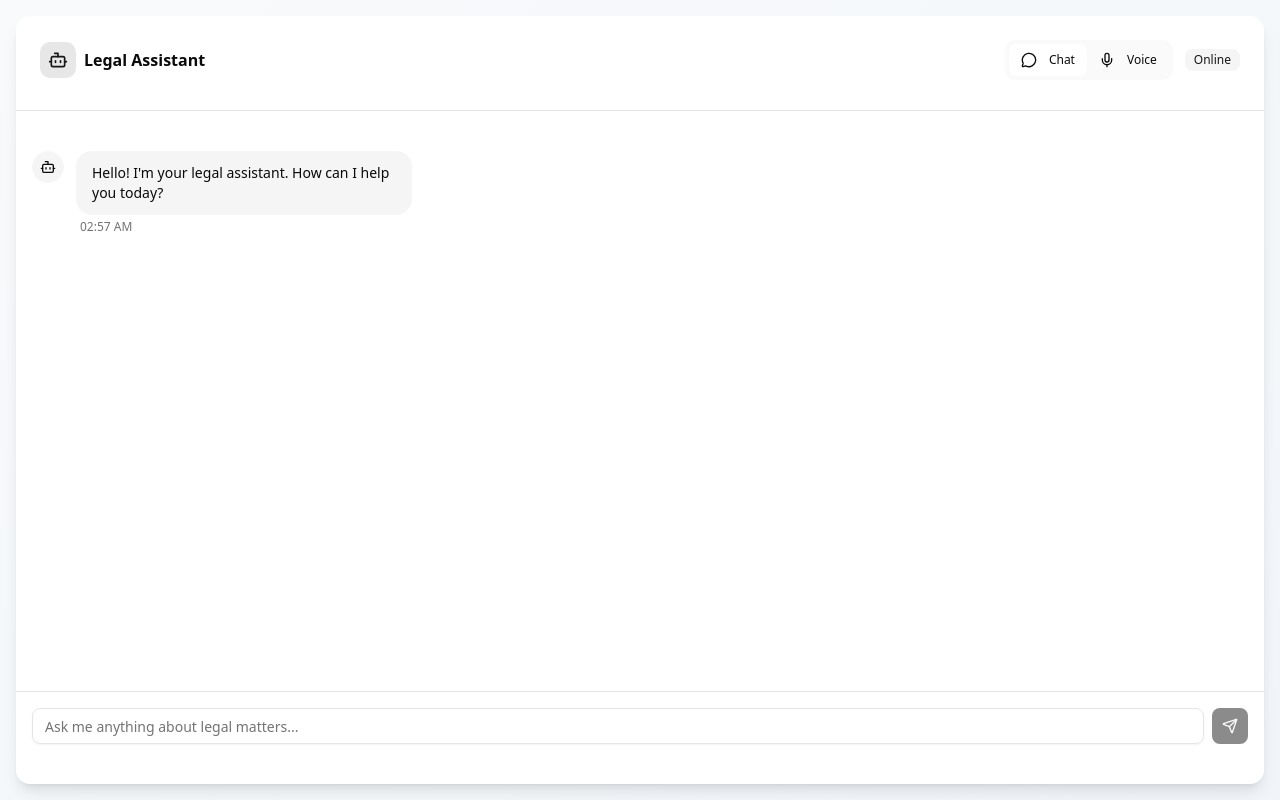
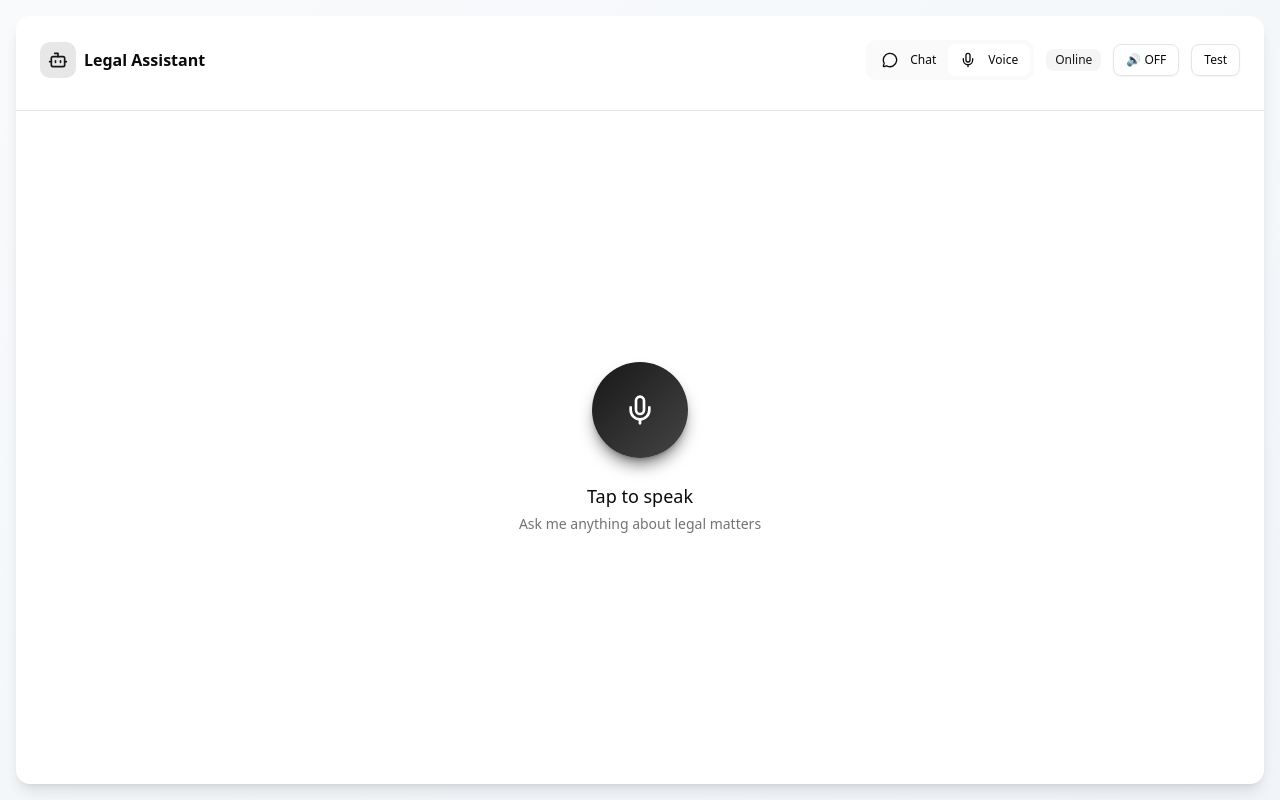
Before and after one commit to jadhavharshh/LegalLawFirmAgent, a Next.js app in the folder apps/web/: page / in a window 1280 px wide. Both pictures are taken after a click on the button "Voice". Built offline with nearby package versions, Linux system fonts and the light colour scheme.

Commit message:
feat: Enhance voice interaction with speech synthesis and toggle functionality

```diff
--- a/apps/web/app/page.tsx
+++ b/apps/web/app/page.tsx
@@ -25,10 +25,11 @@ interface Message {
   timestamp: Date;
 }
 
-const VoiceOrb = ({ isListening, isSpeaking, onClick, speechSupported }: {
+const VoiceOrb = ({ isListening, isSpeaking, onClick, onStop, speechSupported }: {
   isListening: boolean;
   isSpeaking: boolean;
   onClick: () => void;
+  onStop?: () => void;
   speechSupported: boolean;
 }) => {
   return (
@@ -37,7 +38,7 @@ const VoiceOrb = ({ isListening, isSpeaking, onClick, speechSupported }: {
         className={`relative cursor-pointer transition-all duration-300 ${
           isListening ? 'scale-110' : isSpeaking ? 'scale-105' : 'hover:scale-105'
         }`}
-        onClick={onClick}
+        onClick={isSpeaking && onStop ? onStop : onClick}
       >
         {/* Outer pulse rings */}
         {isListening && (
@@ -92,7 +93,7 @@ const VoiceOrb = ({ isListening, isSpeaking, onClick, speechSupported }: {
             : isListening
             ? 'Click again to stop'
             : isSpeaking
-            ? 'Processing your request'
+            ? 'Click to stop speaking'
             : 'Ask me anything about legal matters'}
         </p>
       </div>
@@ -112,10 +113,13 @@ export default function ChatPage() {
   const [inputValue, setInputValue] = useState("");
   const [isLoading, setIsLoading] = useState(false);
   const [isVoiceMode, setIsVoiceMode] = useState(false);
+  const [speechEnabled, setSpeechEnabled] = useState(false); // Simple speech toggle
   const [isListening, setIsListening] = useState(false);
   const [isSpeaking, setIsSpeaking] = useState(false);
   const [recognition, setRecognition] = useState<SpeechRecognition | null>(null);
   const [speechSupported, setSpeechSupported] = useState(false);
+  const [availableVoices, setAvailableVoices] = useState<SpeechSynthesisVoice[]>([]);
+  const [selectedVoice, setSelectedVoice] = useState<SpeechSynthesisVoice | null>(null);
   const scrollAreaRef = useRef<HTMLDivElement>(null);
 
   const scrollToBottom = () => {
@@ -132,7 +136,7 @@ export default function ChatPage() {
   }, [messages]);
 
   useEffect(() => {
-    // Initialize speech recognition
+    // Initialize speech recognition and synthesis
     if (typeof window !== 'undefined') {
       const SpeechRecognition = window.SpeechRecognition || window.webkitSpeechRecognition;
       if (SpeechRecognition) {
@@ -166,6 +170,62 @@ export default function ChatPage() {
         console.warn('Speech recognition not supported in this browser');
         setSpeechSupported(false);
       }
+
+      // Initialize speech synthesis voices
+      const loadVoices = () => {
+        const voices = window.speechSynthesis.getVoices();
+        setAvailableVoices(voices);
+
+        // Check for previously stored voice preference
+        let bestVoice = null;
+        try {
+          const storedVoiceName = localStorage.getItem('preferredVoice');
+          if (storedVoiceName) {
+            bestVoice = voices.find(voice => voice.name === storedVoiceName);
+          }
+        } catch (error) {
+          console.warn('Could not retrieve voice preference:', error);
+        }
+
+        // If no stored preference or stored voice not found, select the best available voice
+        if (!bestVoice) {
+          const preferredVoices = voices.filter(voice =>
+            voice.lang.startsWith('en') && (
+              voice.name.toLowerCase().includes('neural') ||
+              voice.name.toLowerCase().includes('enhanced') ||
+              voice.name.toLowerCase().includes('premium') ||
+              voice.name.toLowerCase().includes('natural') ||
+              voice.name.toLowerCase().includes('samantha') ||
+              voice.name.toLowerCase().includes('alex') ||
+              voice.name.toLowerCase().includes('karen') ||
+              voice.name.toLowerCase().includes('daniel') ||
+              voice.name.toLowerCase().includes('sara') ||
+              voice.name.toLowerCase().includes('google')
+            )
+          );
+
+          const englishVoices = voices.filter(voice => voice.lang.startsWith('en'));
+          bestVoice = preferredVoices[0] || englishVoices[0] || voices[0];
+        }
+
+        if (bestVoice) {
+          setSelectedVoice(bestVoice);
+          console.log(`🎤 Selected voice: ${bestVoice.name} (${bestVoice.lang})`);
+
+          // Store the preferred voice in localStorage for consistency
+          try {
+            localStorage.setItem('preferredVoice', bestVoice.name);
+          } catch (error) {
+            console.warn('Could not save voice preference:', error);
+          }
+        }
+      };
+
+      // Load voices immediately if available
+      loadVoices();
+
+      // Also load voices when they become available (some browsers need this)
+      window.speechSynthesis.onvoiceschanged = loadVoices;
     }
   }, []);
 
@@ -201,25 +261,97 @@ export default function ChatPage() {
   };
 
   const speakText = (text: string) => {
-    if ('speechSynthesis' in window) {
+    console.log('🎤 speakText called with:', text.substring(0, 50) + '...');
+    console.log('🎤 Speech synthesis available:', 'speechSynthesis' in window);
+    console.log('🎤 Selected voice:', selectedVoice?.name);
+
+    if ('speechSynthesis' in window && text.trim()) {
       // Cancel any ongoing speech
       window.speechSynthesis.cancel();
 
-      const utterance = new SpeechSynthesisUtterance(text);
-      utterance.rate = 0.9;
-      utterance.pitch = 1;
-      utterance.volume = 1;
+      // Clean and prepare the text for better speech
+      const cleanedText = text
+        .replace(/\*\*(.*?)\*\*/g, '$1') // Remove bold markdown
+        .replace(/\*(.*?)\*/g, '$1') // Remove italic markdown
+        .replace(/`(.*?)`/g, '$1') // Remove code markdown
+        .replace(/#{1,6}\s+/g, '') // Remove markdown headers
+        .replace(/\n{2,}/g, '. ') // Replace multiple newlines with period
+        .replace(/\n/g, ' ') // Replace single newlines with space
+        .replace(/\s{2,}/g, ' ') // Replace multiple spaces with single space
+        .trim();
 
-      utterance.onstart = () => setIsSpeaking(true);
-      utterance.onend = () => setIsSpeaking(false);
-      utterance.onerror = () => setIsSpeaking(false);
+      if (!cleanedText) return;
 
+      const utterance = new SpeechSynthesisUtterance(cleanedText);
+
+      // Use the pre-selected voice or fallback
+      if (selectedVoice) {
+        utterance.voice = selectedVoice;
+      }
+
+      // Enhanced voice settings for professional, warm tone
+      utterance.rate = 0.82; // Optimal rate for comprehension
+      utterance.pitch = selectedVoice?.name.toLowerCase().includes('male') ? 0.8 : 0.95; // Adjust pitch based on voice
+      utterance.volume = 0.85; // Comfortable volume level
+
+      utterance.onstart = () => {
+        setIsSpeaking(true);
+        console.log(`🎤 Speaking with voice: ${selectedVoice?.name || 'System Default'}`);
+      };
+
+      utterance.onend = () => {
+        setIsSpeaking(false);
+        console.log('🎤 Speech completed');
+      };
+
+      utterance.onerror = (event) => {
+        setIsSpeaking(false);
+        console.error('🎤 Speech synthesis error:', event.error);
+
+        // Try again with default voice if there's an error
+        if (selectedVoice && event.error === 'voice-unavailable') {
+          setTimeout(() => {
+            const fallbackUtterance = new SpeechSynthesisUtterance(cleanedText);
+            fallbackUtterance.rate = 0.82;
+            fallbackUtterance.pitch = 0.9;
+            fallbackUtterance.volume = 0.85;
+            fallbackUtterance.onstart = () => setIsSpeaking(true);
+            fallbackUtterance.onend = () => setIsSpeaking(false);
+            fallbackUtterance.onerror = () => setIsSpeaking(false);
+            window.speechSynthesis.speak(fallbackUtterance);
+          }, 100);
+        }
+      };
+
+      utterance.onpause = () => {
+        console.log('🎤 Speech paused');
+      };
+
+      utterance.onresume = () => {
+        console.log('🎤 Speech resumed');
+      };
+
+      // Handle boundary events for natural pacing
+      utterance.onboundary = (event) => {
+        if (event.name === 'sentence') {
+          // Log progress for debugging
+          console.log(`🎤 Sentence boundary at character ${event.charIndex}`);
+        }
+      };
+
+      // Start speaking
+      console.log('🎤 About to call speechSynthesis.speak()');
       window.speechSynthesis.speak(utterance);
+      console.log('🎤 speechSynthesis.speak() called');
+    } else {
+      console.warn('🎤 Speech synthesis not available or empty text provided');
     }
   };
 
   const handleSendMessage = async () => {
     if (!inputValue.trim()) return;
+
+    console.log('🎤 Starting handleSendMessage. isVoiceMode:', isVoiceMode);
 
     const userMessage: Message = {
       id: Date.now().toString(),
@@ -242,6 +374,15 @@ export default function ChatPage() {
         timestamp: new Date(),
       };
       setMessages(prev => [...prev, botMessage]);
+
+      // ALWAYS speak if speech is enabled - no matter what mode
+      console.log('🎤 Speech enabled state:', speechEnabled, 'isVoiceMode:', isVoiceMode);
+      if (speechEnabled) {
+        console.log('🎤 SPEECH IS ENABLED - SPEAKING RESPONSE:', response.substring(0, 100) + '...');
+        speakText(response);
+      } else {
+        console.log('🎤 Speech is disabled, not speaking');
+      }
     } catch (error) {
       console.error('Error:', error);
     } finally {
@@ -249,7 +390,7 @@ export default function ChatPage() {
     }
   };
 
-  const handleKeyPress = (e: React.KeyboardEvent) => {
+  const handleKeyDown = (e: React.KeyboardEvent) => {
     if (e.key === "Enter" && !e.shiftKey) {
       e.preventDefault();
       handleSendMessage();
@@ -257,16 +398,54 @@ export default function ChatPage() {
   };
 
   const toggleVoiceMode = () => {
+    console.log('🎤 Toggling voice mode. Current state:', isVoiceMode, '-> New state:', !isVoiceMode);
     setIsVoiceMode(!isVoiceMode);
     if (isListening) {
       setIsListening(false);
     }
   };
 
+  const stopSpeaking = () => {
+    if ('speechSynthesis' in window) {
+      window.speechSynthesis.cancel();
+      setIsSpeaking(false);
+      console.log('🎤 Speech stopped by user');
+    }
+  };
+
+  // Add a test function to debug speech
+  const testSpeech = () => {
+    console.log('🎤 Testing speech synthesis...');
+
+    // Try a simple direct test first
+    if ('speechSynthesis' in window) {
+      const utterance = new SpeechSynthesisUtterance("Testing direct speech");
+      utterance.volume = 1.0;
+      utterance.rate = 1.0;
+      utterance.pitch = 1.0;
+
+      utterance.onstart = () => console.log('🎤 Direct test started');
+      utterance.onend = () => console.log('🎤 Direct test ended');
+      utterance.onerror = (e) => console.error('🎤 Direct test error:', e.error);
+
+      window.speechSynthesis.speak(utterance);
+    }
+
+    // Also test our enhanced function
+    setTimeout(() => {
+      speakText("This is a test of the speech synthesis system. Can you hear me?");
+    }, 2000);
+  };
+
   const startListening = () => {
     if (!recognition || !speechSupported) {
       console.warn('Speech recognition not supported');
       return;
+    }
+
+    // Stop any ongoing speech first
+    if (isSpeaking) {
+      stopSpeaking();
     }
 
     if (isListening) {
@@ -302,9 +481,13 @@ export default function ChatPage() {
       };
       setMessages(prev => [...prev, botMessage]);
 
-      // Speak the response in voice mode
-      if (isVoiceMode) {
+      // ALWAYS speak if speech is enabled - no matter what mode
+      console.log('🎤 Speech enabled state (voice input):', speechEnabled, 'isVoiceMode:', isVoiceMode);
+      if (speechEnabled) {
+        console.log('🎤 SPEECH IS ENABLED - SPEAKING RESPONSE (voice input):', response.substring(0, 100) + '...');
         speakText(response);
+      } else {
+        console.log('🎤 Speech is disabled, not speaking (voice input)');
       }
     } catch (error) {
       console.error('Error processing voice input:', error);
@@ -328,7 +511,7 @@ export default function ChatPage() {
               <div className="flex items-center bg-secondary/50 rounded-lg p-1">
                 <Toggle
                   pressed={!isVoiceMode}
-                  onPressedChange={() => !isVoiceMode && toggleVoiceMode()}
+                  onPressedChange={() => isVoiceMode && toggleVoiceMode()}
                   className="data-[state=on]:bg-background data-[state=on]:text-foreground h-8 px-3"
                 >
                   <MessageCircle className="h-4 w-4 mr-1" />
@@ -336,7 +519,7 @@ export default function ChatPage() {
                 </Toggle>
                 <Toggle
                   pressed={isVoiceMode}
-                  onPressedChange={() => isVoiceMode && toggleVoiceMode()}
+                  onPressedChange={() => !isVoiceMode && toggleVoiceMode()}
                   className="data-[state=on]:bg-background data-[state=on]:text-foreground h-8 px-3"
                 >
                   <Mic className="h-4 w-4 mr-1" />
@@ -346,6 +529,27 @@ export default function ChatPage() {
               <Badge variant="secondary">
                 Online
               </Badge>
+              {/* Simple Speech Toggle */}
+              <Button
+                onClick={() => {
+                  setSpeechEnabled(!speechEnabled);
+                  console.log('🎤 Speech toggle clicked. New state:', !speechEnabled);
+                }}
+                variant={speechEnabled ? "default" : "outline"}
+                size="sm"
+                className="text-xs"
+              >
+                🔊 {speechEnabled ? 'ON' : 'OFF'}
+              </Button>
+              {/* Debug button */}
+              <Button
+                onClick={testSpeech}
+                variant="outline"
+                size="sm"
+                className="text-xs"
+              >
+                Test
+              </Button>
             </div>
           </CardTitle>
         </CardHeader>
@@ -357,6 +561,7 @@ export default function ChatPage() {
                 isListening={isListening}
                 isSpeaking={isSpeaking}
                 onClick={startListening}
+                onStop={stopSpeaking}
                 speechSupported={speechSupported}
               />
 
@@ -451,7 +656,7 @@ export default function ChatPage() {
                     placeholder="Ask me anything about legal matters..."
                     value={inputValue}
                     onChange={(e) => setInputValue(e.target.value)}
-                    onKeyPress={handleKeyPress}
+                    onKeyDown={handleKeyDown}
                     disabled={isLoading}
                     className="flex-1"
                   />
```
